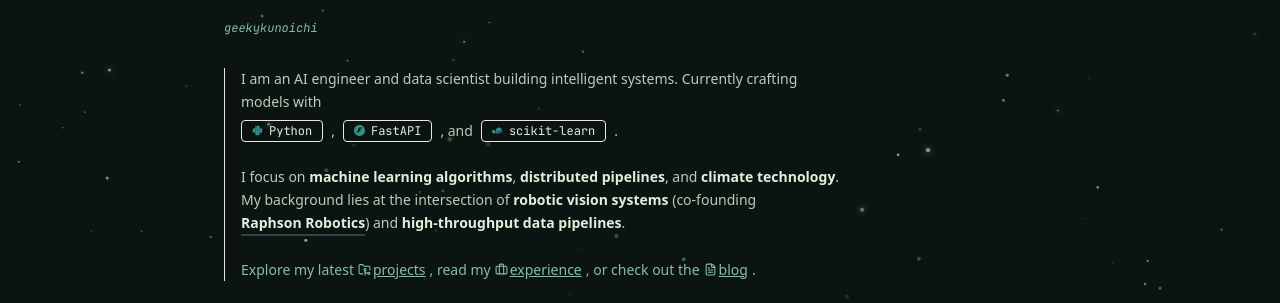
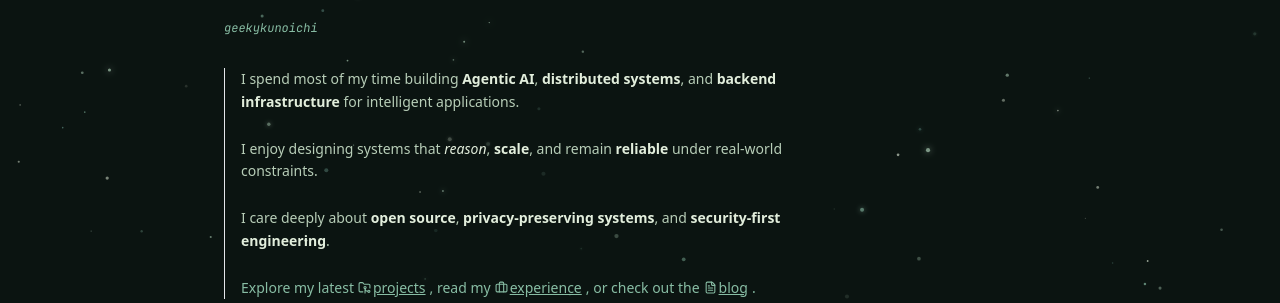
Before and after one commit to geetikavasistha-01/Geetika-s-Portfolio, a React (Vite) app in the folder frontend/: page / in a window 1280 px wide. Shown: the part 344-647 px from the top of the page. Built offline with nearby package versions, Linux system fonts and the light colour scheme; no server answers; a web font is replaced by a local one.

Commit message:
feat: update home hero bio content with focus on Agentic AI, distributed systems, and backend infrastructure

```diff
--- a/frontend/src/components/home/Hero.tsx
+++ b/frontend/src/components/home/Hero.tsx
@@ -121,24 +121,16 @@ export default function Hero() {
 
       {/* Bio Prose Block with Left Border Indent */}
       <div className="pl-4 border-l border-border/70 space-y-6 text-sm text-text2 leading-relaxed max-w-[620px] font-sans">
-        <p className="flex flex-wrap items-center gap-x-2 gap-y-1.5">
-          I am an AI engineer and data scientist building intelligent systems. Currently crafting models with
-          <span className="inline-flex items-center gap-1.5 bg-surface2/60 border border-border/80 text-text1 text-xs px-2.5 py-0.5 rounded font-mono font-medium shadow-sm">
-            <FaPython className="text-[#34908B]" size={11} /> Python
-          </span>
-          ,
-          <span className="inline-flex items-center gap-1.5 bg-surface2/60 border border-border/80 text-text1 text-xs px-2.5 py-0.5 rounded font-mono font-medium shadow-sm">
-            <SiFastapi className="text-[#34908B]" size={11} /> FastAPI
-          </span>
-          , and
-          <span className="inline-flex items-center gap-1.5 bg-surface2/60 border border-border/80 text-text1 text-xs px-2.5 py-0.5 rounded font-mono font-medium shadow-sm">
-            <SiScikitlearn className="text-[#34908B]" size={11} /> scikit-learn
-          </span>
-          .
+        <p>
+          I spend most of my time building <span className="font-semibold text-text1">Agentic AI</span>, <span className="font-semibold text-text1">distributed systems</span>, and <span className="font-semibold text-text1">backend infrastructure</span> for intelligent applications.
         </p>
 
         <p>
-          I focus on <span className="font-semibold text-text1">machine learning algorithms</span>, <span className="font-semibold text-text1">distributed pipelines</span>, and <span className="font-semibold text-text1">climate technology</span>. My background lies at the intersection of <span className="font-semibold text-text1">robotic vision systems</span> (co-founding <LinkPreview url="https://github.com/geetikavasistha-01" previewName="Raphson Robotics">Raphson Robotics</LinkPreview>) and <span className="font-semibold text-text1">high-throughput data pipelines</span>.
+          I enjoy designing systems that <span className="italic text-text1">reason</span>, <span className="font-semibold text-text1">scale</span>, and remain <span className="font-semibold text-text1">reliable</span> under real-world constraints.
+        </p>
+
+        <p>
+          I care deeply about <span className="font-semibold text-text1">open source</span>, <span className="font-semibold text-text1">privacy-preserving systems</span>, and <span className="font-semibold text-text1">security-first engineering</span>.
         </p>
 
         <p className="text-text3 flex flex-wrap items-center gap-1">
```
